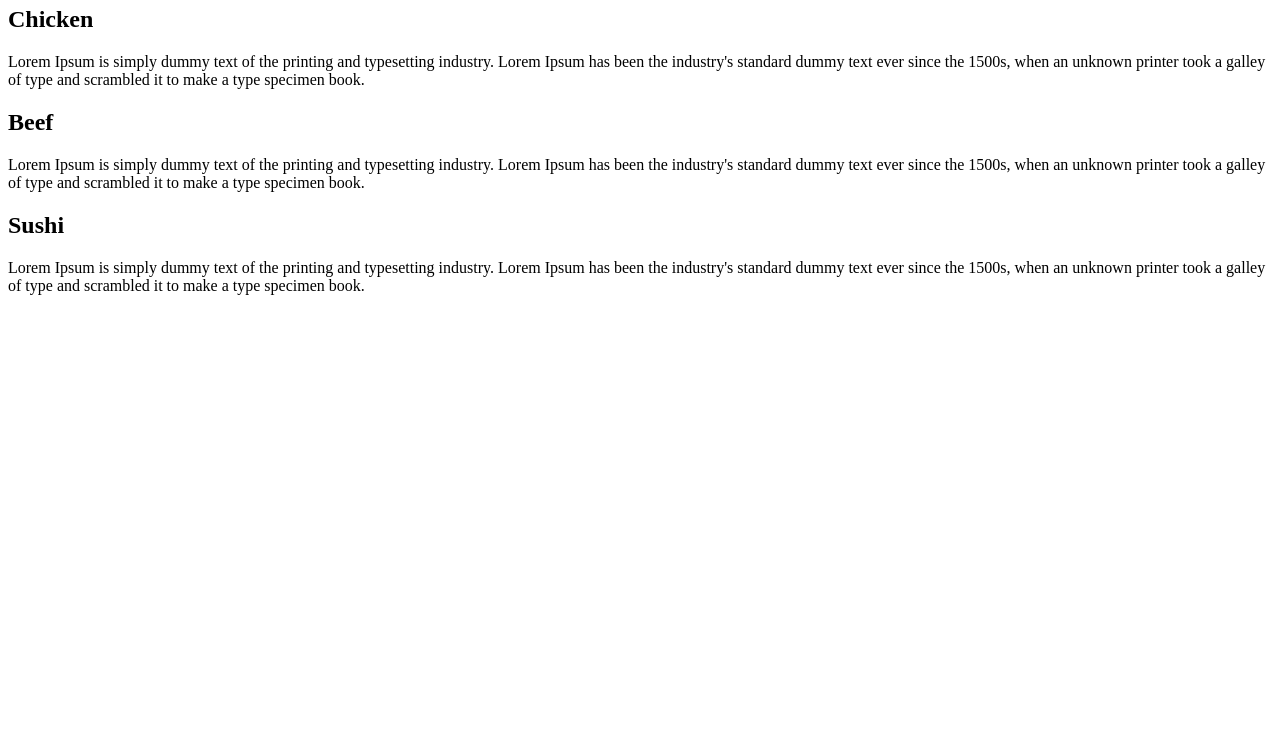
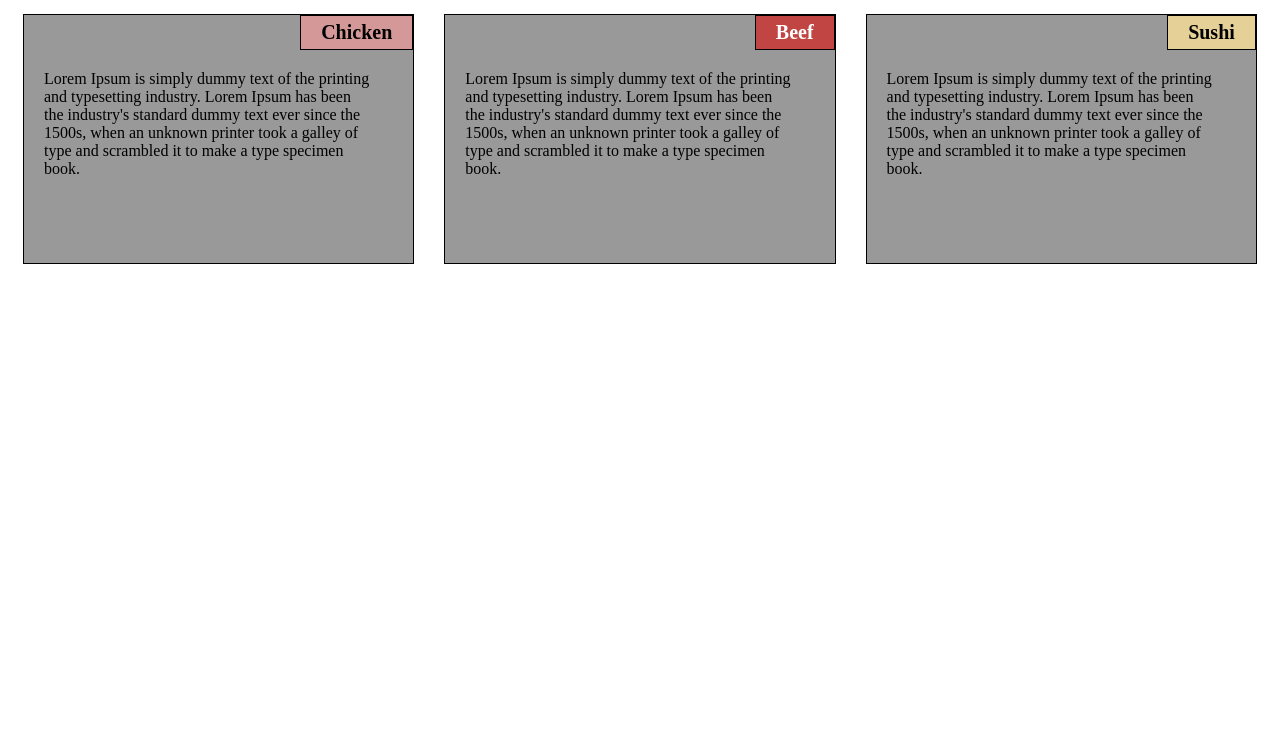
Before and after one commit to subrata797979/Coursera-HTML-CSS-and-Javascript-for-Web-Developers, a plain HTML site: page mod_2/index.html in a window 1280 px wide. Shown: the part 60-800 px from the top of the page. Drawn offline with Linux system fonts and the light colour scheme; a web font is replaced by a local one.

Commit message:
Update index.html

```diff
--- a/mod_2/index.html
+++ b/mod_2/index.html
@@ -4,7 +4,7 @@
     <title>Our Menu</title>
     <meta name="viewport" content="width=device-width, initial-scale=1">
     <link rel="icon" href="favicon.png" type="image/gif" sizes="16x16">
-    <link rel="stylesheet" href="css/main.css">
+    <link rel="stylesheet" href="style.css">
 </head>
 
 <body>
```
